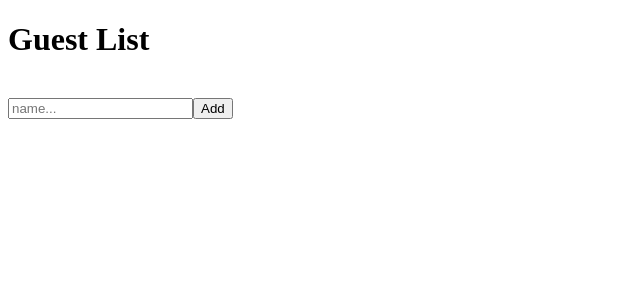
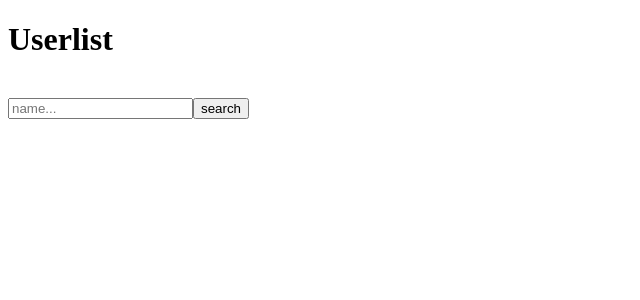
Before and after one commit to SoumavaBanerjee/react-typescript, a React (Create React App) app: page / in a window 1280 px wide. Shown: the top 300 px of the page, without its empty margins (0-640 px from the left). Built offline with nearby package versions, Linux system fonts and the light colour scheme.

Commit message:
union types in generics

```diff
--- a/src/App.tsx
+++ b/src/App.tsx
@@ -1,9 +1,9 @@
-import GuestList from "./state/GuestList";
+import UserSearch from "./state/UserSearch";
 
 function App() {
   return (
     <div className="App">
-      <GuestList />
+      <UserSearch />
     </div>
   );
 }
--- /dev/null
+++ b/src/state/UserSearch.tsx
@@ -0,0 +1,41 @@
+import { useState } from "react";
+
+const userList = [
+  { name: "Frost", age: 20 },
+  { name: "Byte", age: 20 },
+  { name: "Brad", age: 20 },
+];
+
+const UserSearch: React.FC = () => {
+  const [name, setName] = useState("");
+  // user can be both undefined or {name: string, age: number}. So we use Union types
+  const [user, setUser] = useState<{ name: string; age: number } | undefined>();
+
+  const onclick = () => {
+    const foundUser = userList.find((user) => {
+      return user.name === name;
+    });
+
+    setUser(foundUser);
+  };
+
+  return (
+    <div>
+      <h1>Userlist</h1>
+      <br />
+      <input
+        type="search"
+        placeholder="name..."
+        value={name}
+        onChange={(e) => setName(e.target.value)}
+      />
+      <button onClick={onclick}>search</button>
+      <br />
+      <br />
+      <div>{user?.name}</div>
+      <div>{user?.age}</div>
+    </div>
+  );
+};
+
+export default UserSearch;
```
